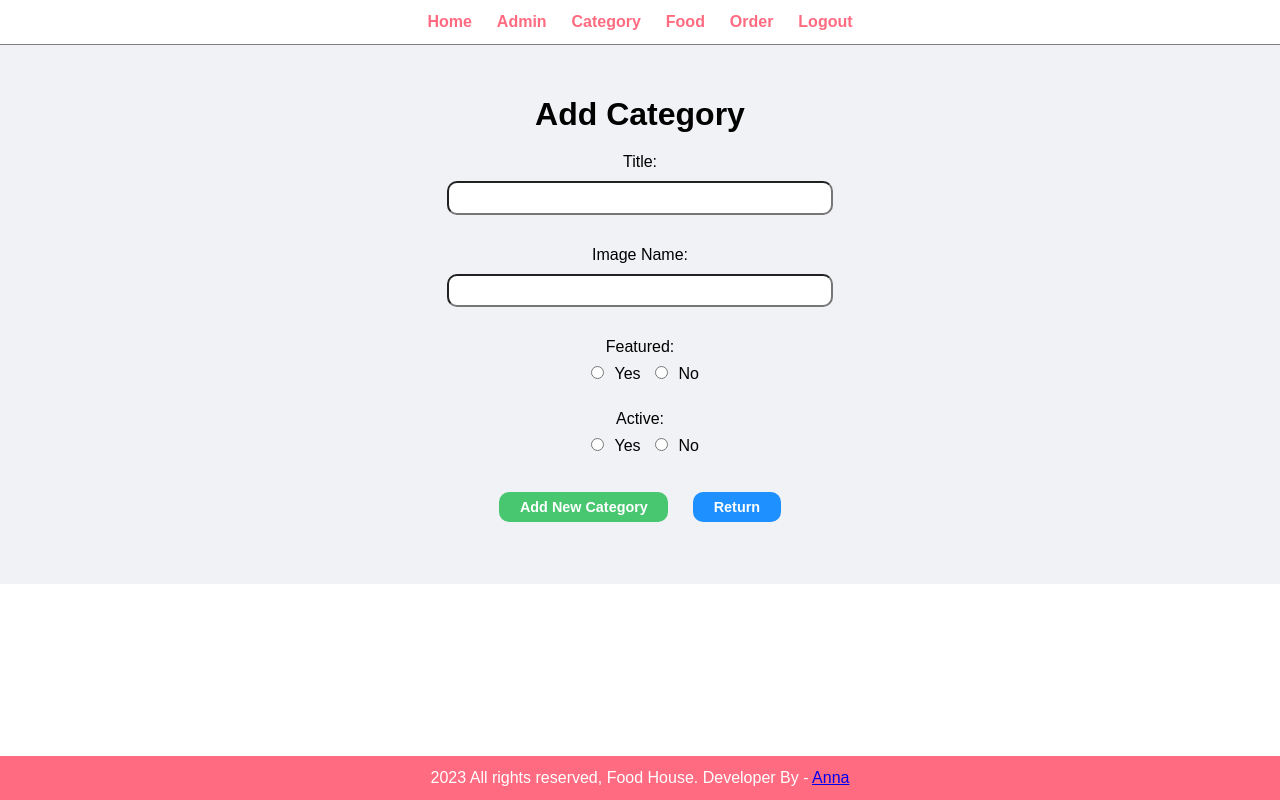
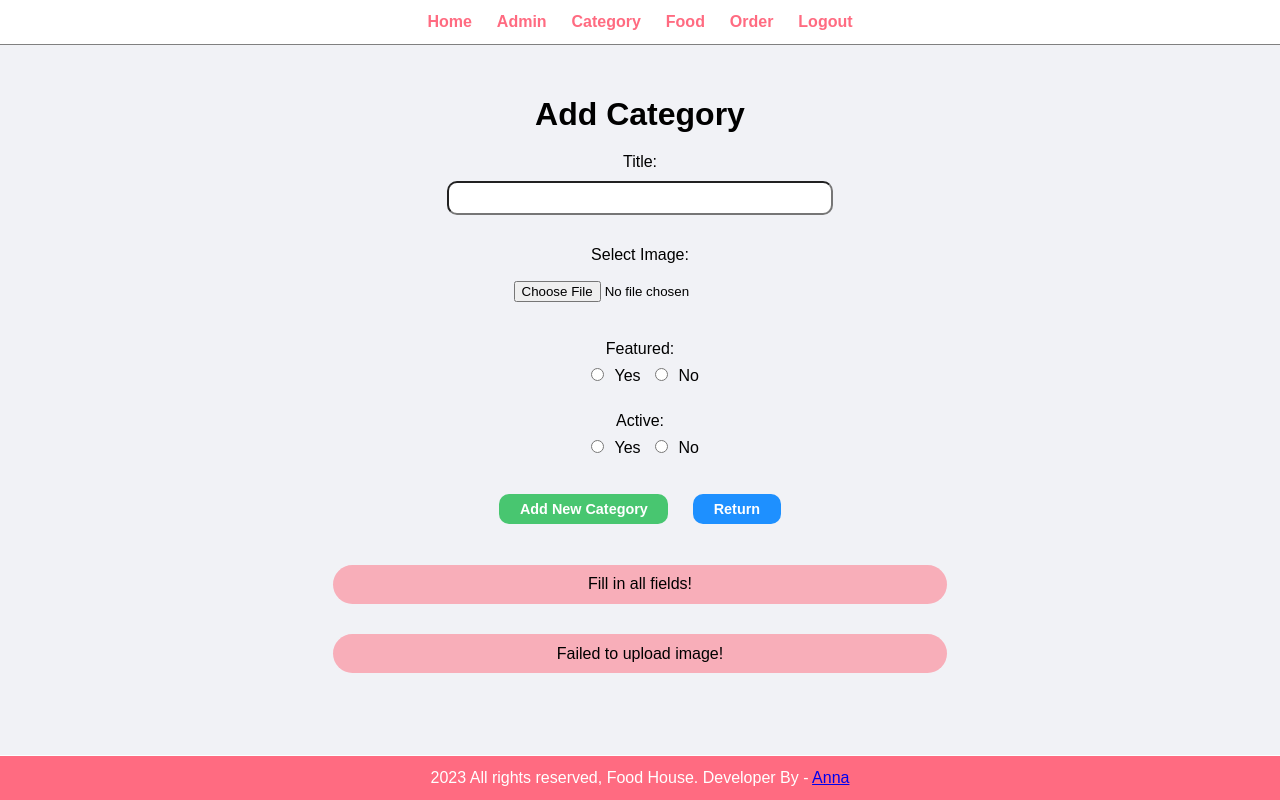
Before and after one commit to Erney-Marka/food, a PHP site: page /admin/add_category.php in a window 1280 px wide. Run offline with PHP 8.4, Linux system fonts and the light colour scheme; the visitor is signed in with stand-in values (Sample User, id 1).

Commit message:
commit 1.3

```diff
--- a/admin/add_category.php
+++ b/admin/add_category.php
@@ -7,14 +7,14 @@ require_once '../includes/add_category.inc.php';
     <div class="wrapper">
         <h1 class="text__center">Add Category</h1>
 
-        <form action="" method="post" class="form text__center">
+        <form action="" method="post" class="form text__center" enctype="multipart/form-data">
             <div class="form__row">
                 <label for="title" class="label">Title: </label>
                 <input type="text" name="title" class="input" id="title" placeholder="">
             </div>
             <div class="form__row">
-                <label for="image" class="label">Image Name: </label>
-                <input type="text" name="image_name" class="input" id="image" placeholder="">
+                <label for="image" class="label">Select Image: </label>
+                <input type="file" name="image_name" class="input" id="image" placeholder="">
             </div>
             <div class="form__row">
                 <label for="featured" class="label">Featured: </label>
@@ -31,25 +31,21 @@ require_once '../includes/add_category.inc.php';
         </form>
 
         <?php
-        // if (isset($_SESSION['add'])) {
-        //     if ($_SESSION['add'] === 'stmtfailed') {
-        //         echo '<p class="error text__center">Failed to add admin!</p>';
-        //         unset($_SESSION['add']);
-        //     } elseif ($_SESSION['add'] === 'emptyinput') {
-        //         echo '<p class="error text__center">Fill in all fields!</p>';
-        //         unset($_SESSION['add']);
-        //     } elseif ($_SESSION['add'] === 'usernametaken') {
-        //         echo '<p class="error text__center">Username already taken!</p>';
-        //         unset($_SESSION['add']);
-        //     } elseif ($_SESSION['add'] === 'invalidname') {
-        //         echo '<p class="error text__center">Choose a proper full name!</p>';
-        //         unset($_SESSION['add']);
-        //     } elseif ($_SESSION['add'] === 'invalidusername') {
-        //         echo '<p class="error text__center">Choose a proper username!</p>';
-        //         unset($_SESSION['add']);
-        //     }
-        // }
-        //
+
+        if (isset($_SESSION['addCategory'])) {
+            if ($_SESSION['addCategory'] === 'emptyinput') {
+                echo '<p class="error text__center">Fill in all fields!</p>';
+                unset($_SESSION['addCategory']);
+            }
+        }
+
+        if (isset($_SESSION['upload'])) {
+            if ($_SESSION['upload'] === 'failed') {
+                echo '<p class="error text__center">Failed to upload image!</p>';
+                unset($_SESSION['upload']);
+            }
+        }
+
         ?>
     </div>
 </div>
--- a/includes/add_category.inc.php
+++ b/includes/add_category.inc.php
@@ -4,9 +4,42 @@ if (isset($_POST['submit'])) {
     require_once 'functions.inc.php';
 
     $title = $_POST['title'];
-    $imageName = $_POST['image_name'];
-    $featured = $_POST['featured'];
-    $active = $_POST['active'];
+
+    if (isset($_FILES['image_name']['name'])) {
+
+        if ($_FILES['image_name']['name'] !== "") {
+            $imageName = $_FILES['image_name']['name'];
+
+            $soursePath = $_FILES['image_name']['tmp_name'];
+
+            $destinationPath = "../images/categories/" . $imageName;
+
+            $upload = move_uploaded_file($soursePath, $destinationPath);
+
+            if ($upload == false) {
+                $_SESSION['upload'] = 'failed';
+                header('Location: ../admin/add_category.php');
+                exit();
+            }
+        } else {
+            $imageName = "none";
+        }
+    }
+
+    // если радио кнопка выбрана - получить значение
+    // если не выбрана получить значение по умолчанию
+    if (isset($_POST['featured'])) {
+        $featured = $_POST['featured'];
+    } else {
+        $featured = "No";
+    }
+
+    if (isset($_POST['active'])) {
+        $active = $_POST['active'];
+    } else {
+        $active = "No";
+    }
+
 
     if (emptyInputCategory($title, $imageName, $featured, $active) !== false) {
         $_SESSION['addCategory'] = 'emptyinput';
```
Also changed, not shown: admin/delete_category.php (added, +19 -0 lines), admin/manage_category.php (+20 -2 lines), admin/update_category.php (added).
